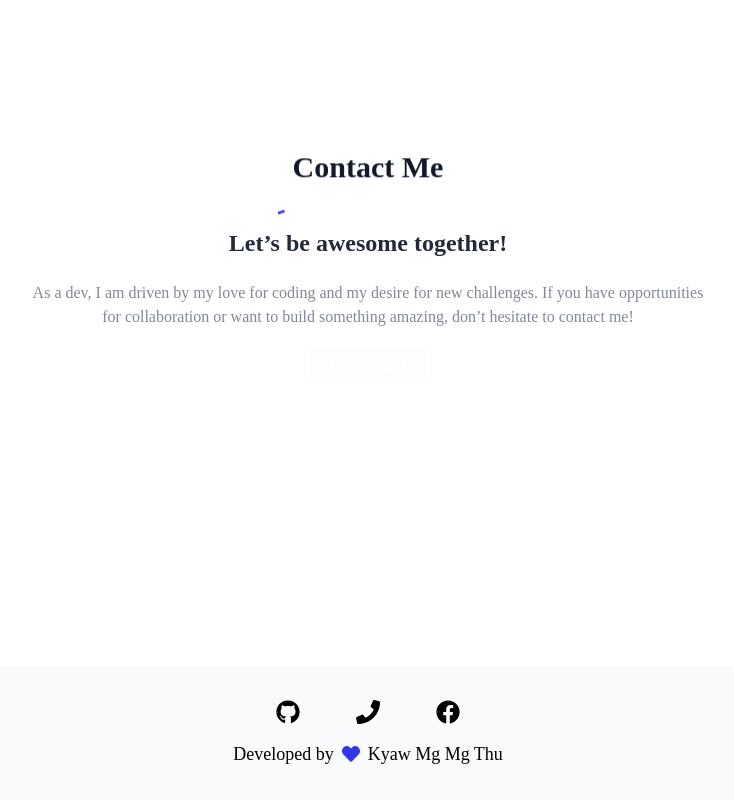
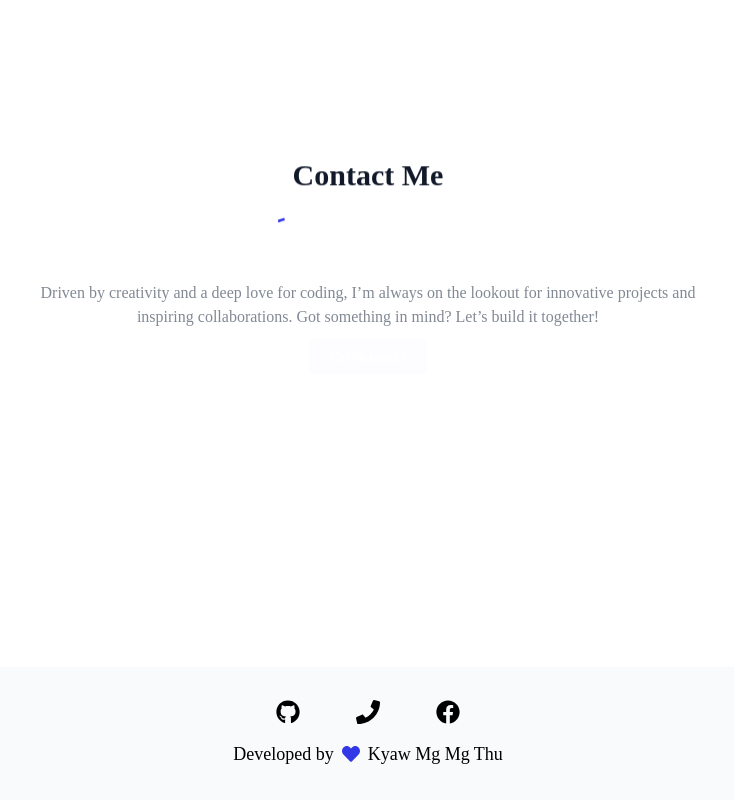
Before and after one commit to KyawMgMgThu/kyawmgmgthu-portfolio, a React (Vite) app: page / in a window 1280 px wide. Shown: the part 3807-4607 px from the top of the page, without its empty margins (272-1006 px from the left). Built offline with nearby package versions, Linux system fonts and the light colour scheme.

Commit message:
project contact session paragraph change

```diff
--- a/src/App.tsx
+++ b/src/App.tsx
@@ -944,7 +944,7 @@ const App = () => {
           whileInView={{ opacity: 1, y: 0 }}
           transition={{ duration: 0.5 }}
           viewport={{ once: true }}
-          className="relative mb-10"
+          className="relative mb-20"
         >
           <h2 className="text-2xl md:text-3xl font-bold text-gray-900">Contact Me</h2>
 
@@ -972,24 +972,16 @@ const App = () => {
         </motion.div>
 
         {/* Main Message */}
-        <motion.h3
-          initial={{ opacity: 0, y: 20 }}
-          whileInView={{ opacity: 1, y: 0 }}
-          transition={{ duration: 0.6 }}
-          viewport={{ once: true }}
-          className="text-2xl font-semibold text-gray-900 mb-4"
-        >
-          Let’s be awesome together!
-        </motion.h3>
+
 
         <motion.p
           initial={{ opacity: 0, y: 20 }}
           whileInView={{ opacity: 1, y: 0 }}
           transition={{ duration: 0.6, delay: 0.2 }}
           viewport={{ once: true }}
-          className="text-gray-700 mb-6"
+          className="text-gray-700 my-4"
         >
-          As a dev, I am driven by my love for coding and my desire for new challenges. If you have opportunities for collaboration or want to build something amazing, don’t hesitate to contact me!
+          Driven by creativity and a deep love for coding, I’m always on the lookout for innovative projects and inspiring collaborations. Got something in mind? Let’s build it together!
         </motion.p>
 
         <motion.a
```
